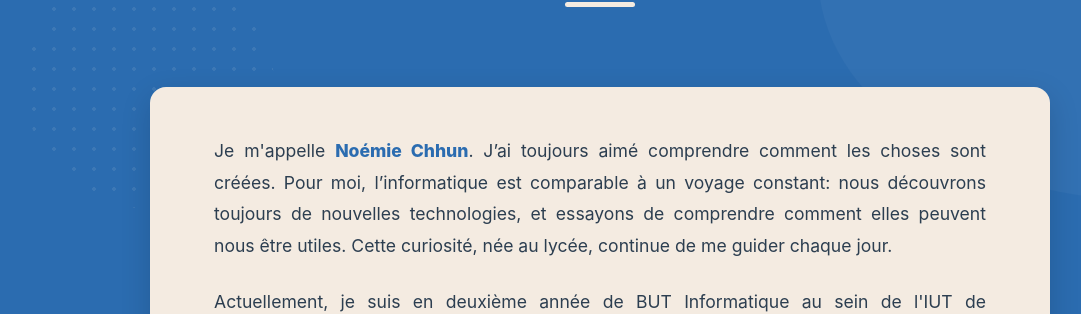
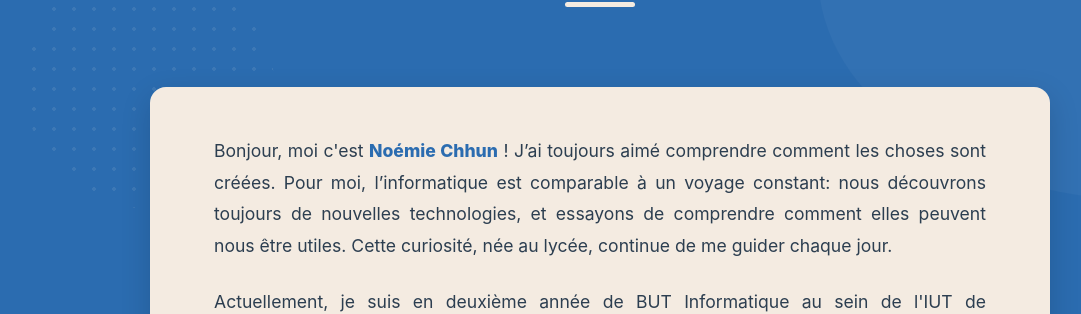
Before and after one commit to Minry3/Portfolio, a Vue app: page / in a window 1280 px wide. Shown: the part 974-1288 px from the top of the page, without its empty margins (40-1121 px from the left). Built offline with nearby package versions, Linux system fonts and the light colour scheme.

Commit message:
Changement sur le about me

```diff
--- a/src/components/AboutMe.vue
+++ b/src/components/AboutMe.vue
@@ -11,7 +11,7 @@
 
             <div class="about-content">
                 <div class="intro-text">
-                    <p>Je m'appelle <span class="highlight">Noémie Chhun</span>. J’ai toujours aimé comprendre comment les choses sont créées. Pour moi, l’informatique est comparable à un voyage constant: nous découvrons toujours de nouvelles technologies, et essayons de comprendre comment elles peuvent nous être utiles. Cette curiosité, née au lycée, continue de me guider chaque jour.</p>
+                    <p>Bonjour, moi c'est <span class="highlight">Noémie Chhun</span> ! J’ai toujours aimé comprendre comment les choses sont créées. Pour moi, l’informatique est comparable à un voyage constant: nous découvrons toujours de nouvelles technologies, et essayons de comprendre comment elles peuvent nous être utiles. Cette curiosité, née au lycée, continue de me guider chaque jour.</p>
                     <p>Actuellement, je suis en deuxième année de BUT Informatique au sein de l'IUT de Villetaneuse, tout en évoluant comme apprentie R&D chez Salvia Développement. Je suis spécialisée dans la conception de logiciels et d'applications. J'aime notamment créer des outils répondant à des besoins spécifiques.</p>
                     <div class="objectif-card">
                         <h3>Mon objectif ?</h3>
```
